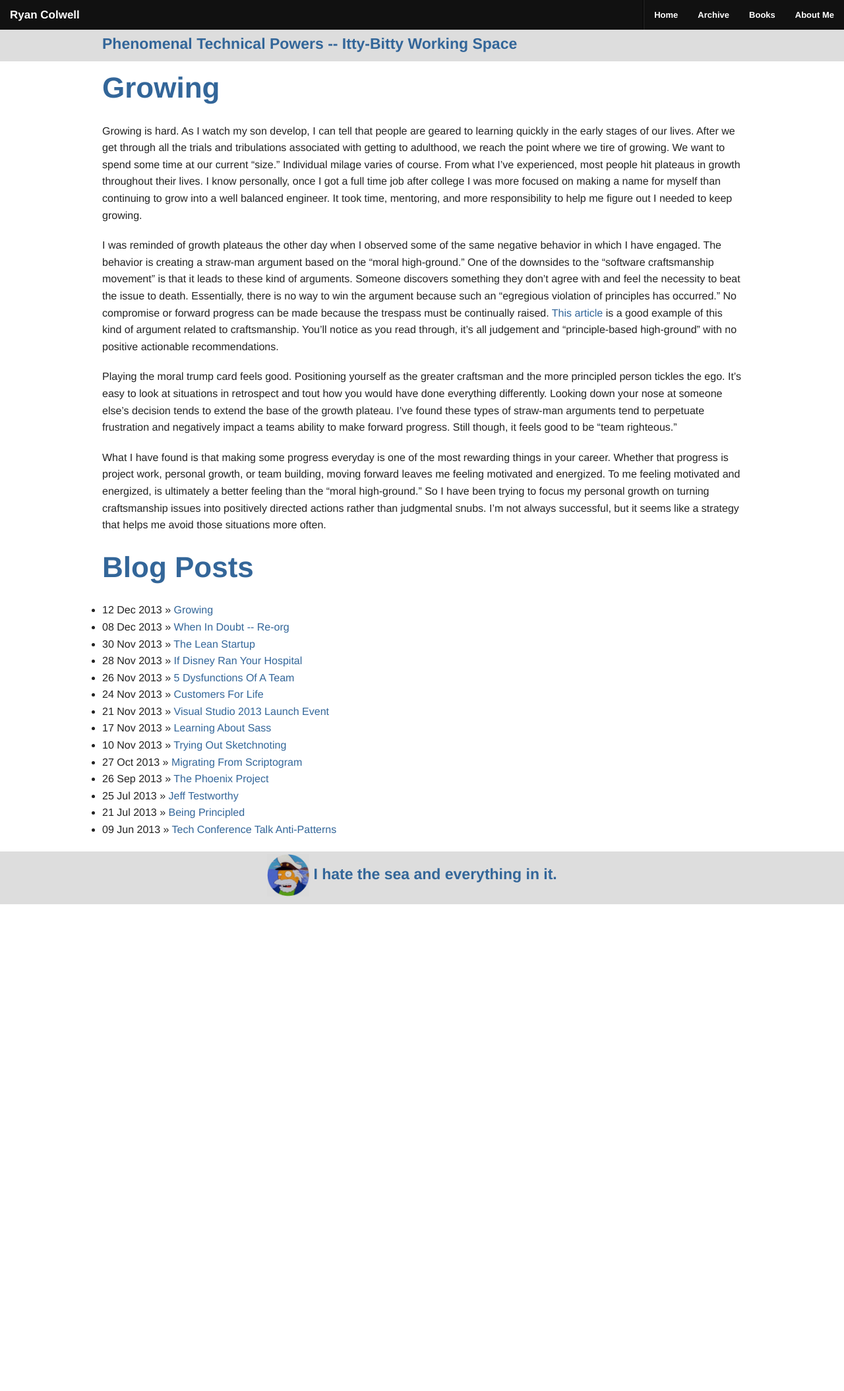
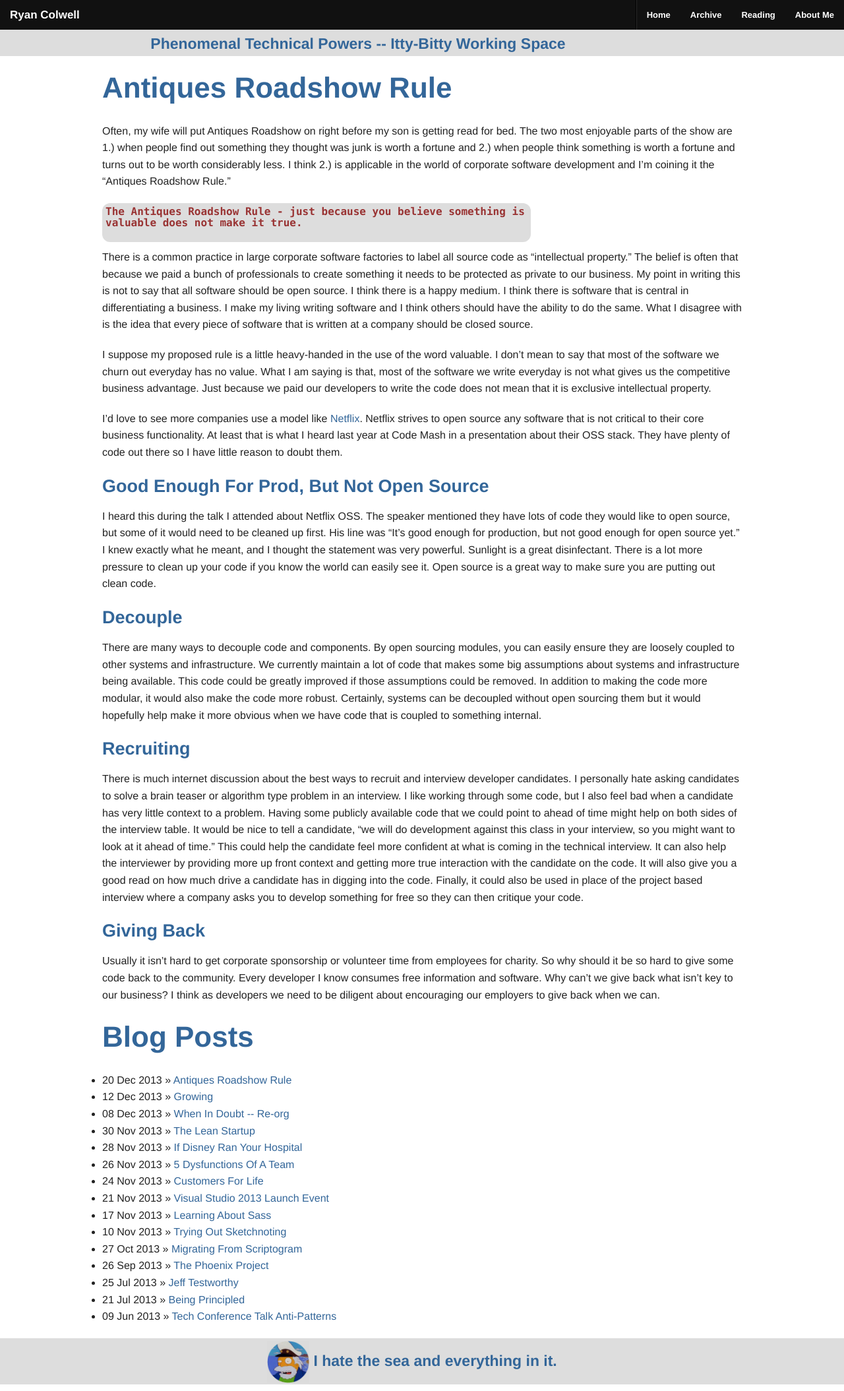
Before and after one commit to ryanco/ryanco.github.io, a Jekyll site: the page built from index.html, in a window 1280 px wide. Shown: the whole page at 66% size. Built offline with Jekyll 4.4.1, drawn with Linux system fonts in a browser that asks for light colours; nearby versions of some CDN libraries; Markdown is read by kramdown in place of the engine named in the settings; before the commit the page ends 1371 px from its top, so only the background shows below that.

Commit message:
New Post. Some layout chnages.

```diff
--- a/_layouts/default.html
+++ b/_layouts/default.html
@@ -21,37 +21,35 @@
 				<ul class="dropdown">
 					<li><a href="{{ site.url }}">Home</a>
 					<li><a href="{{ site.url }}/Archive">Archive</a>
-					<li><a href="{{ site.url }}/Books">Books</a>
+					<li><a href="{{ site.url }}/Books">Reading</a>
 					<li><a href="{{ site.url }}/AboutMe">About Me</a>
 				</ul>
 			</li>
 		  </ul>
 		  <!-- Top Bar -->
-		  <section class="top-bar-section header-bar">
+		  <section class="top-bar-section">
 		    <!-- Right Nav Section -->
 			<ul class="right">
 				<li class="divider hide-for-small"></li>
 				<li><a href="{{ site.url }}">Home</a>
 				<li><a href="{{ site.url }}/Archive">Archive</a>
-				<li><a href="{{ site.url }}/Books">Books</a>
+				<li><a href="{{ site.url }}/Books">Reading</a>
 				<li><a href="{{ site.url }}/AboutMe">About Me</a>
 		  	</ul>
 		  </section>
 		</nav>
 		<!--Main Content Header -->
 	    <header class="header-bar header-font">
-	      <div class="row">
-	        <div class="twelve columns">
-	          <h4 class="hide-for-small">{{ site.tagline }}</h4>
-	        </div>
-	      </div>
+			<div class="large-2 columns"></div>
+			<!-- <div class="large-11 columns"><h4 class="hide-for-small">{{ site.tagline }}</h4></div> -->
+			<div class="large-10 columns"><h4>{{ site.tagline}}</h4></div>
 	    </header>
 		<!-- Main Content Area -->
 		<div class="row">
 		  <div class="twelve columns">{{ content }}</div>
 		</div>
 		<!-- Footer -->
-		<footer class="header-bar header-font hide-for-small">
+		<footer class="footer-bar footer-font hide-for-small">
 		  <div class="row">
 			<div class="small-6 large-centered columns">
 				<h4>
--- /dev/null
+++ b/_posts/2013-12-20-Antiques-Roadshow-Rule.md
@@ -0,0 +1,27 @@
+---
+layout: post
+title: Antiques Roadshow Rule
+date: 2013-12-20
+---
+
+Often, my wife will put Antiques Roadshow on right before my son is getting read for bed. The two most enjoyable parts of the show are 1.) when people find out something they thought was junk is worth a fortune and 2.) when people think something is worth a fortune and turns out to be worth considerably less. I think 2.) is applicable in the world of corporate software development and I'm coining it the "Antiques Roadshow Rule."
+
+	The Antiques Roadshow Rule - just because you believe something is valuable does not make it true.
+
+There is a common practice in large corporate software factories to label all source code as "intellectual property." The belief is often that because we paid a bunch of professionals to create something it needs to be protected as private to our business. My point in writing this is not to say that all software should be open source. I think there is a happy medium. I think there is software that is central in differentiating a business. I make my living writing software and I think others should have the ability to do the same. What I disagree with is the idea that every piece of software that is written at a company should be closed source.
+
+I suppose my proposed rule is a little heavy-handed in the use of the word valuable. I don't mean to say that most of the software we churn out everyday has no value. What I am saying is that, most of the software we write everyday is not what gives us the competitive business advantage. Just because we paid our developers to write the code does not mean that it is exclusive intellectual property.
+
+I'd love to see more companies use a model like [Netflix](http://netflix.github.io/#repo). Netflix strives to open source any software that is not critical to their core business functionality. At least that is what I heard last year at Code Mash in a presentation about their OSS stack. They have plenty of code out there so I have little reason to doubt them.
+
+###Good Enough For Prod, But Not Open Source
+I heard this during the talk I attended about Netflix OSS. The speaker mentioned they have lots of code they would like to open source, but some of it would need to be cleaned up first. His line was "It's good enough for production, but not good enough for open source yet." I knew exactly what he meant, and I thought the statement was very powerful. Sunlight is a great disinfectant. There is a lot more pressure to clean up your code if you know the world can easily see it. Open source is a great way to make sure you are putting out clean code.
+
+###Decouple
+There are many ways to decouple code and components. By open sourcing modules, you can easily ensure they are loosely coupled to other systems and infrastructure. We currently maintain a lot of code that makes some big assumptions about systems and infrastructure being available. This code could be greatly improved if those assumptions could be removed. In addition to making the code more modular, it would also make the code more robust. Certainly, systems can be decoupled without open sourcing them but it would hopefully help make it more obvious when we have code that is coupled to something internal.
+
+###Recruiting
+There is much internet discussion about the best ways to recruit and interview developer candidates. I personally hate asking candidates to solve a brain teaser or algorithm type problem in an interview. I like working through some code, but I also feel bad when a candidate has very little context to a problem. Having some publicly available code that we could point to ahead of time might help on both sides of the interview table. It would be nice to tell a candidate, "we will do development against this class in your interview, so you might want to look at it ahead of time." This could help the candidate feel more confident at what is coming in the technical interview. It can also help the interviewer by providing more up front context and getting more true interaction with the candidate on the code. It will also give you a good read on how much drive a candidate has in digging into the code. Finally, it could also be used in place of the project based interview where a company asks you to develop something for free so they can then critique your code.
+
+###Giving Back
+Usually it isn't hard to get corporate sponsorship or volunteer time from employees for charity. So why should it be so hard to give some code back to the community. Every developer I know consumes free information and software. Why can't we give back what isn't key to our business?  I think as developers we need to be diligent about encouraging our employers to give back when we can.
```
Also changed, not shown: Archive/index.md (+3 -0 lines), AudioBookList/index.md (+1 -0 lines), Books2013/index.md (added, +4 -0 lines), sass/app.scss (+9 -1 lines), stylesheets/app.css.
